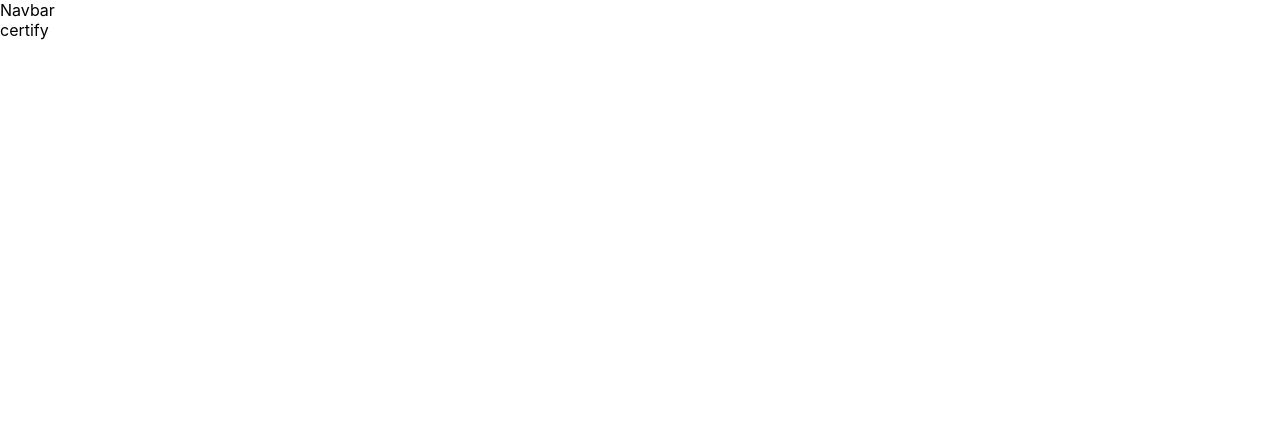
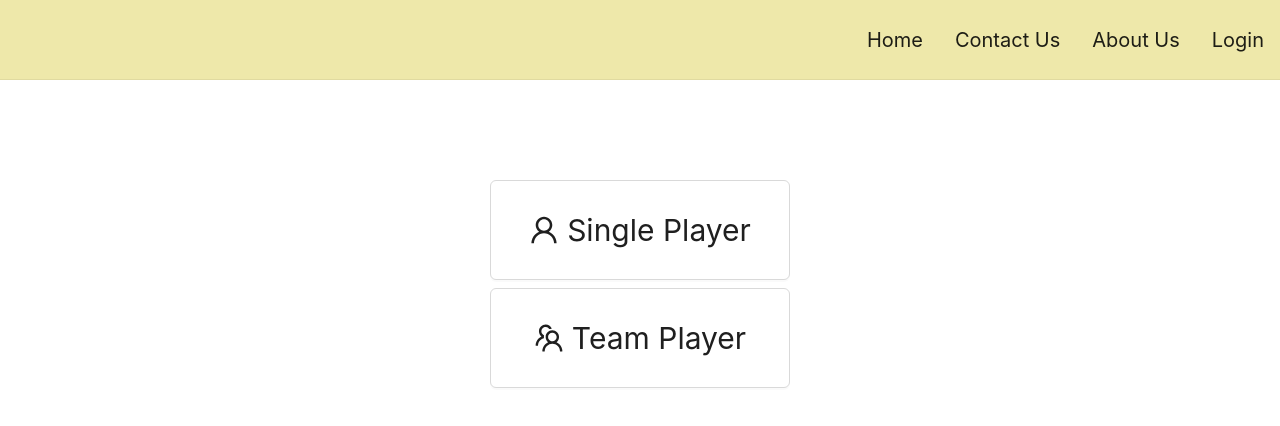
Before and after one commit to Sachithprabhashana/Certify, a React (Create React App) app: page / in a window 1280 px wide. Shown: the top 426 px of the page. Built offline with nearby package versions, Linux system fonts and the light colour scheme.

Commit message:
navbar created

```diff
--- a/package.json
+++ b/package.json
@@ -3,6 +3,7 @@
   "version": "0.1.0",
   "private": true,
   "dependencies": {
+    "@ant-design/icons": "^5.0.1",
     "@craco/craco": "^7.0.0",
     "@testing-library/jest-dom": "^5.14.1",
     "@testing-library/react": "^13.0.0",
@@ -17,6 +18,7 @@
     "less-loader": "^11.1.0",
     "react": "^18.2.0",
     "react-dom": "^18.2.0",
+    "react-router-dom": "^6.8.1",
     "react-scripts": "5.0.1",
     "typescript": "^4.4.2",
     "web-vitals": "^2.1.0"
--- /dev/null
+++ b/src/App.css
@@ -0,0 +1,15 @@
+.App {
+  text-align: left;
+}
+
+@media (width>500px) {
+  .menuIcon{
+    display: none;
+  }
+}
+@media (width<500px) {
+  .headerMenu{
+    display: none;
+
+  }
+}
--- a/src/App.less
+++ /dev/null
@@ -1,3 +0,0 @@
-.App {
-  text-align: left;
-}
--- a/src/App.tsx
+++ b/src/App.tsx
@@ -1,12 +1,46 @@
-import React from 'react';
-import './App.less';
+import Drawer from 'antd/es/drawer';
+import React, { useState } from 'react';
+import './App.css';
 import { Navbar } from './Components/Navbar';
+import {Routes,Route} from 'react-router-dom';
+
+import { MenuOutlined } from '@ant-design/icons';
+import { Home } from './Components/Home';
+import { About } from './Components/About';
+import { Contact } from './Components/Contact';
+import { Login } from './Components/Login';
+
 
 function App() {
+  const [openMenu,setOpenMenu] = useState(false);
   return (
     <div className="App">
+      <div className='menuIcon' style={{
+        backgroundColor:'#EEE8AA',
+        height:'60px',
+        paddingTop:'30px',
+        paddingLeft:'30px',
+
+      }}>
+        <MenuOutlined style={{fontSize:30}} onClick={()=>{
+          setOpenMenu(true)
+        }} />
+      </div>
+      <span className='headerMenu'>
       <Navbar />
-      certify
+      </span>
+      <Drawer placement='left' open={openMenu} onClose={()=> setOpenMenu(false)} closable={false} bodyStyle={{backgroundColor:'#EEE8AA'}}>
+      <Navbar isInline />
+      </Drawer>
+
+      <Routes>
+        <Route path='/' element={<Home />} />
+        <Route path='/about' element={<About />} />
+        <Route path='/contact' element={<Contact />} />
+        <Route path='/login' element={<Login />} />
+
+      </Routes>
+
     </div>
   );
 }
--- /dev/null
+++ b/src/Components/About.tsx
@@ -0,0 +1,7 @@
+import React from 'react'
+
+export const About = () => {
+  return (
+    <div>About</div>
+  )
+}
--- /dev/null
+++ b/src/Components/Contact.tsx
@@ -0,0 +1,7 @@
+import React from 'react'
+
+export const Contact = () => {
+  return (
+    <div>Contact</div>
+  )
+}
--- /dev/null
+++ b/src/Components/Home.tsx
@@ -0,0 +1,23 @@
+import React, { FC } from 'react'
+import { TeamOutlined, UserOutlined} from '@ant-design/icons';
+import { Button, Tooltip, Space } from 'antd';
+
+export const Home:FC = () => {
+  return (
+    <div style={{display:'flex',justifyContent:'center',alignSelf:'center',paddingTop:'100px'}}>
+    <Space direction="vertical">
+    <Space wrap>
+      <Tooltip title="single certificates">
+      <Button style={{fontSize:30,width:'300px',height:'100px'}} icon={<UserOutlined />}>Single Player</Button>
+      </Tooltip>
+    </Space>
+
+    <Space wrap>
+      <Tooltip title="team certificates">
+      <Button  style={{fontSize:30,width:'300px',height:'100px'}} icon={<TeamOutlined />}>Team Player</Button>
+      </Tooltip>
+    </Space>
+  </Space>
+  </div>
+  )
+}
--- /dev/null
+++ b/src/Components/Login.tsx
@@ -0,0 +1,7 @@
+import React from 'react'
+
+export const Login = () => {
+  return (
+    <div>Login</div>
+  )
+}
--- a/src/Components/Navbar.tsx
+++ b/src/Components/Navbar.tsx
@@ -1,7 +1,38 @@
-import React,{ FC } from 'react'
+import { Menu } from 'antd'
+import {useNavigate} from 'react-router-dom';
 
-export const Navbar:FC = () => {
+
+
+export const Navbar = ({isInline = false}) => {
+  const navigate = useNavigate()
   return (
-    <div>Navbar</div>
+    <div className='navbar' style={{backgroundColor: '#fefefa',height:'10vh'}}>
+      <Menu
+      onClick={({key})=> {
+        if(key === 'login'){
+
+        }else{
+          navigate(key)
+        }
+      }}
+       mode={isInline ? 'inline':'horizontal'} style={{backgroundColor:'	#EEE8AA',alignItems:'center',justifyContent:'flex-end',fontSize:20,height:'10vh'}} items={[
+        {
+          label:'Home',
+          key:'/'
+        },
+        {
+          label:'Contact Us',
+          key:'/contact'
+        },
+        {
+          label:'About Us',
+          key:'/about'
+        },
+        {
+          label:'Login',
+          key:'/login'
+        }
+      ]}></Menu>
+    </div>
   )
 }
```
Also changed, not shown: src/index.tsx (+5 -2 lines), 1 other file (tests, documents, lock files or other folders).
